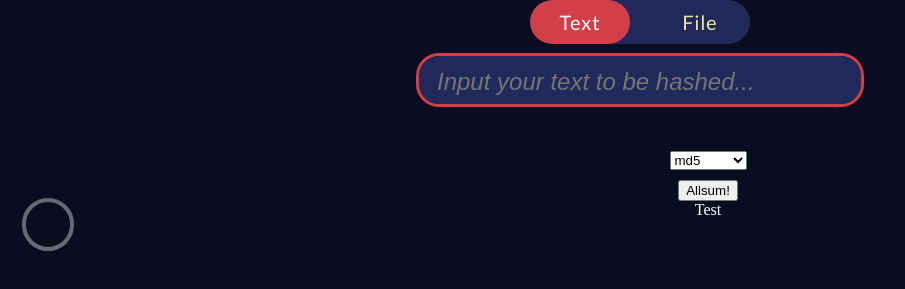
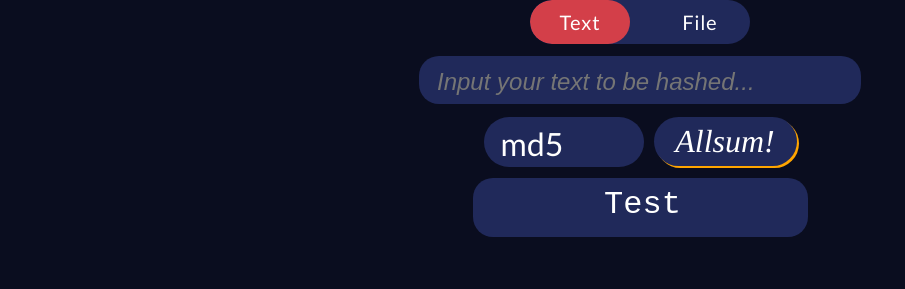
Before and after one commit to sbritorodr/allsum, a plain HTML site: page ui/index.html in a window 1280 px wide. Shown: the part 119-408 px from the top of the page, without its empty margins (0-905 px from the left). Drawn offline with Linux system fonts and the light colour scheme.

Commit message:
Added a couple of css to be pretty af
Delete file

Delete test

```diff
--- a/tauri.conf.json
+++ b/tauri.conf.json
@@ -59,7 +59,10 @@
         "height": 600,
         "resizable": true,
         "title": "Allsum!",
-        "width": 800
+        "center": true,
+        "width": 800,
+        "minWidth": 595,
+        "minHeight": 485
       }
     ]
   }
--- a/ui/assets.css
+++ b/ui/assets.css
@@ -23,7 +23,7 @@
 .switch-button:before {
   content: "File";
   position: absolute;
-  color: rgb(232, 230, 160);
+  color: white;
   top: 0;
   bottom: 0;
   right: 0;
@@ -80,8 +80,8 @@
 .lds-ripple {
   display: inline-block;
   position: relative;
-  width: 80px;
-  height: 80px;
+  width: 50px;
+  height: 50px;
 }
 
 .lds-ripple div {
@@ -158,4 +158,6 @@
     height: 72px;
     opacity: 0;
   }
-}/*# sourceMappingURL=assets.css.map */
+}
+
+/* CSS DROPDOWN: */
--- a/ui/index.html
+++ b/ui/index.html
@@ -1,25 +1,34 @@
 <html>
+
 <head>
     <Title>Allsum</Title>
     <link rel="stylesheet" href="assets.css">
     <link rel="stylesheet" href="style.css">
 </head>
+
 <body>
     <h1 id="Title">Allsum!</h1>
     <div class="switch_button_container">
         <div class="switch-button">
-                <input class="switch-button-checkbox" type="checkbox" id= "switch-button-checkbox" onclick="hashMode()"></input> <!-- Don't forget is reversed in the animation: If text is "Checked" it means it's not selected in the css animation-->
+            <input class="switch-button-checkbox" type="checkbox" id="switch-button-checkbox"
+                onclick="hashMode()"></input>
+            <!-- Don't forget is reversed in the animation: If text is "Checked" it means it's not selected in the css animation-->
             <label class="switch-button-label" for=""><span class="switch-button-label-span">Text</span></label>
         </div>
     </div>
+    <div id="hash_content_text">
         <div id="text-input-div">
             <label for="text_input"></label>
             <input type="text" id="text_input" name="text_input" placeholder="Input your text to be hashed...">
         </div>
-        <div id="hash-content">
-            <div id="hash-input">
         <div id="selector_div">
-                    <select name="hash_type" id="hash_type"> <!-- Use  this instead! https://codepen.io/STKNG/pen/GbVogZ-->
+            <div id="selector_div_flex">
+                <div class="lds-ripple" style="display: none;">
+                    <div></div>
+                    <div></div>
+                </div>
+                <select name="hash_type" id="hash_type">
+                    <!-- Use  this instead! https://codepen.io/STKNG/pen/GbVogZ-->
                     <option value="md5">md5</option>
                     <option value="sha1">sha-1</option>
                     <option value="sha256">sha-256</option>
@@ -27,15 +36,17 @@
                     <option value="blake3">BLAKE-3</option>
                     <option value="crc32">CRC-32</option>
                 </select>
+                <div id="submit_button_div">
+                    <input type="button" id="submit_button_text" value="Allsum!" onclick="getTextInput()">
                 </div>
-                <div id="empty_space_form"></div>
-                <input type="button" value="Allsum!" onclick="getTextInput()">
+            </div>
+        </div>
+        <div id="hash-input">
         </div>
         <div id="hash_text_output_div" onclick="copyToClipboard()">
-                <span id="hash_output_text">Test</span>
+            <output id="hash_output_text">Test</output>
         </div>
     </div>
-        <div class="lds-ripple"><div></div><div></div></div>
     <div class='float-message' id="float-message" hidden="">
         <div class='float-message-inner'>
             <a href="#!" onclick="document.getElementById('float-message').hidden = true;" class="close-link">X</a>
@@ -44,4 +55,5 @@
     </div>
     <script src="./scripts.js"></script>
 </body>
+
 </html>
--- a/ui/scripts.js
+++ b/ui/scripts.js
@@ -24,12 +24,14 @@ function msgBox(msg, style, timer_ms = 5000) {
 }
 const invoke = window.__TAURI__.invoke
 function getTextInput(){
+    document.querySelectorAll('.lds-ripple').style == "display: block;"
     const input_text = document.querySelector('#text_input').value
     const selected_algorithm = document.querySelector('#hash_type').value
     const isFileModeOn = document.querySelector("#switch-button-checkbox").checked // Only testing. Should be remved or implemented on other way
     console.log("Text submitted (js): ", input_text, selected_algorithm)
     invoke('text_hash_processing', {inputStr: input_text, hashType: selected_algorithm, isFileModeOn: isFileModeOn})
     .then((output_hash) => document.getElementById('hash_output_text').innerHTML = output_hash.hash)
+    document.querySelectorAll('.lds-ripple').style == "display: none;"
 }
 function hashMode(){
     let isFileModeOn = document.querySelector("#switch-button-checkbox") // false == text mode
--- a/ui/style.css
+++ b/ui/style.css
@@ -23,12 +23,6 @@ body {
   text-shadow: 2px 2px #E9B44C;
 }
 
-#hash-content {
-  position: relative;
-  text-align: center;
-  transform: translate(50%, 50%);
-  width: 700px;
-}
 
 #hash-input {
   position: relative;
@@ -51,30 +45,109 @@ body {
     background-color: hsl(231, 47%, 24%);
     border-radius: 20px;
     border-color: transparent;
+}
+
+#text_input::hover{
     outline: solid;
-  outline-color: #D33F49 ;
+    outline-color: #D33F49;
+    outline-style: auto;
 }
+
 #text_input::placeholder {
   font-style: italic;
   font-size: 1.5rem
 }
+#selector_div{
 
-#empty_space_form {
-  height: 10;
+}
+#selector_div_flex{
+  display: flex;
+  text-align: center;
+  align-content: center;
+  align-items: center;
+  align-self: center;
+  justify-content: center;
+}
+#hash_type {
+
+  font-size: 2rem;
+  min-width: 160px;
+  height: 50px;
+  background: #20295a;
+  color: white;
+  font-family: "Calibri";
+  border-radius: 30px;
+  border-color:Transparent;
+  padding-left: 1rem;
+  padding-top: 4;
+  appearance: none;
+}
+#hash_type::hover{
+    outline: solid;
+    outline-color: #D33F49;
+    outline-style: auto;
+}
+.lds-ripple{
+  /* Set display to "inline" or "block" if you want to show this*/
+  left: -10px;
+  top: -7px;
+  scale: 0.5;
+  opacity: 50%;
+  padding-bottom: 0px;
 }
 
-#hash_output {
-  font-size: 20px;
-  font-weight: bold;
-  font-family: "Trebuchet MS", "Lucida Sans Unicode", "Lucida Grande", "Lucida Sans", Arial, sans-serif;
+#submit_button_div{
+  position: relative;
+  text-align: center;
+  appearance: none;
+  margin-left: 10px;
+  width: auto;
+  height: auto;
 }
-
-#hash_output span {
-  color: #ffffff;
+#submit_button_div:hover{
+  top: 2px;
+  left: 2px;
+}
+#submit_button_text{
+  width: 143px;
+  height: 49px;
+  font-size: 2rem;
+  font-style: italic;
+  background: #20295a;
+  color: white;
+  font-family: Times;
+  border: transparent;
+  border-radius: 30px;
+  box-shadow: 2px 2px orange;
+}
+#submit_button_text:hover{
+  background: #D33F49;
+  box-shadow: 0px 0px orange;
 }
 
 #hash_text_output_div {
-  word-break: break-all;
+  text-align: center;
+  margin-top: 11px;
+}
+#hash_output_text {
+  display: inline-block;
+  min-width: 308px;
+  max-width: 712px;
+  height: 3rem;
+  font-size: 2rem;
+  padding-left: 1rem;
+  padding-bottom: 3px;
+  color: #ffff;
+  background-color: hsl(231, 47%, 24%);
+  border-radius: 20px;
+  border-color: transparent;
+  padding-right: 11px;
+  padding-top: 8px;
+  overflow: scroll;
+  word-break: normal;
+  /*! box-shadow: inset 0 0 3px #000000; */
+  font-family: monospace;
+  font-size: 2rem;
 }
 
 /* FLOATNG MESSAGE: https://kruxor.com/view/code/GbiHX/floating-message-box-on-bottom-right-of-screen-with-close-button/#! */
@@ -111,4 +184,4 @@ body {
 #float-message-text {
   font-weight: bold;
   font-family: Arial;
-}/*# sourceMappingURL=style.css.map */
+}
```
Also changed, not shown: ui/Collor_pallete.png (added), 2 other files. Lines whose indentation alone changed are shown as unchanged.
